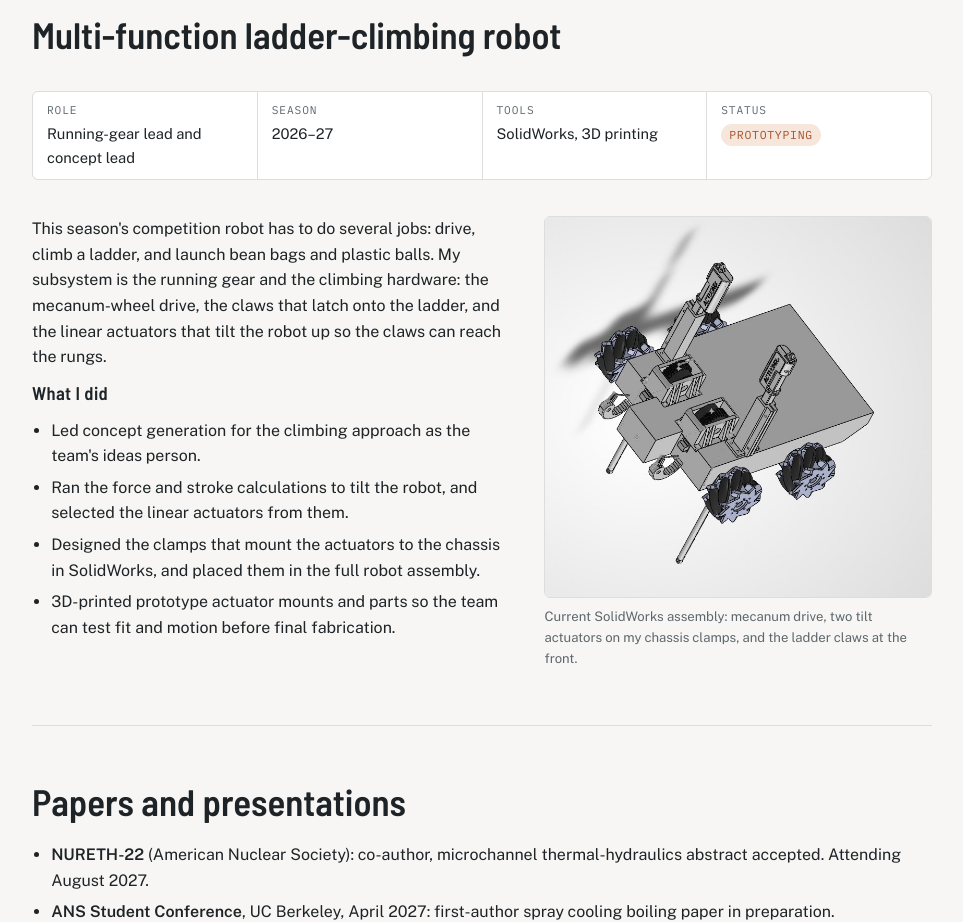
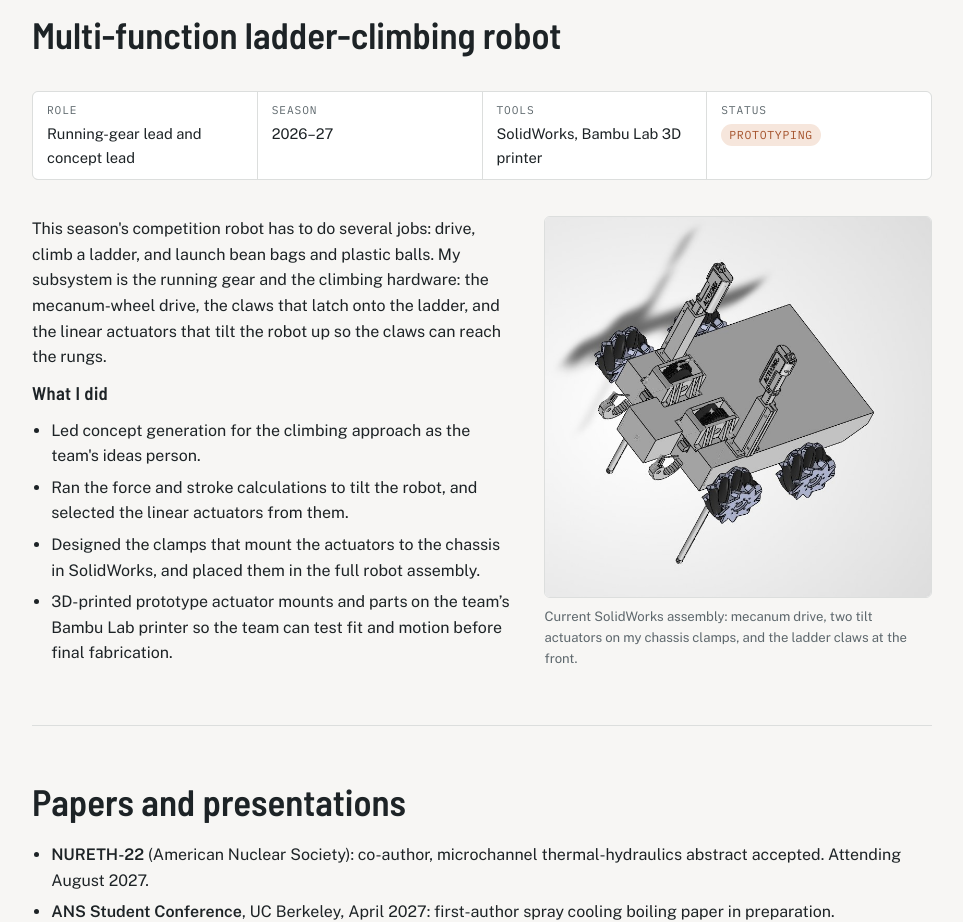
Before and after one commit to SamLi-Digital/SamLi-Digital.github.io, a plain HTML site: page index.html in a window 1280 px wide. Shown: the part 5620-6542 px from the top of the page, without its empty margins (158-1121 px from the left). Drawn offline with nearby package versions, Linux system fonts and the light colour scheme.

Commit message:
Name Bambu Lab printer in ASME section
Co-Authored-By: Claude Opus 5.5 <noreply@anthropic.com>
Claude-Session: https://claude.ai/code/session_01DhgHDpajNhggXGm1MdLkvr

```diff
--- a/index.html
+++ b/index.html
@@ -276,7 +276,7 @@ footer{font-size:.85rem;color:var(--muted)}
   <dl class="meta">
     <div><dt>Role</dt><dd>Running-gear lead and concept lead</dd></div>
     <div><dt>Season</dt><dd>2026–27</dd></div>
-    <div><dt>Tools</dt><dd>SolidWorks, 3D printing</dd></div>
+    <div><dt>Tools</dt><dd>SolidWorks, Bambu Lab 3D printer</dd></div>
     <div><dt>Status</dt><dd><span class="status prog">Prototyping</span></dd></div>
   </dl>
   <div class="two">
@@ -287,7 +287,7 @@ footer{font-size:.85rem;color:var(--muted)}
         <li>Led concept generation for the climbing approach as the team's ideas person.</li>
         <li>Ran the force and stroke calculations to tilt the robot, and selected the linear actuators from them.</li>
         <li>Designed the clamps that mount the actuators to the chassis in SolidWorks, and placed them in the full robot assembly.</li>
-        <li>3D-printed prototype actuator mounts and parts so the team can test fit and motion before final fabrication.</li>
+        <li>3D-printed prototype actuator mounts and parts on the team’s Bambu Lab printer so the team can test fit and motion before final fabrication.</li>
       </ul>
     </div>
     <figure>
```
